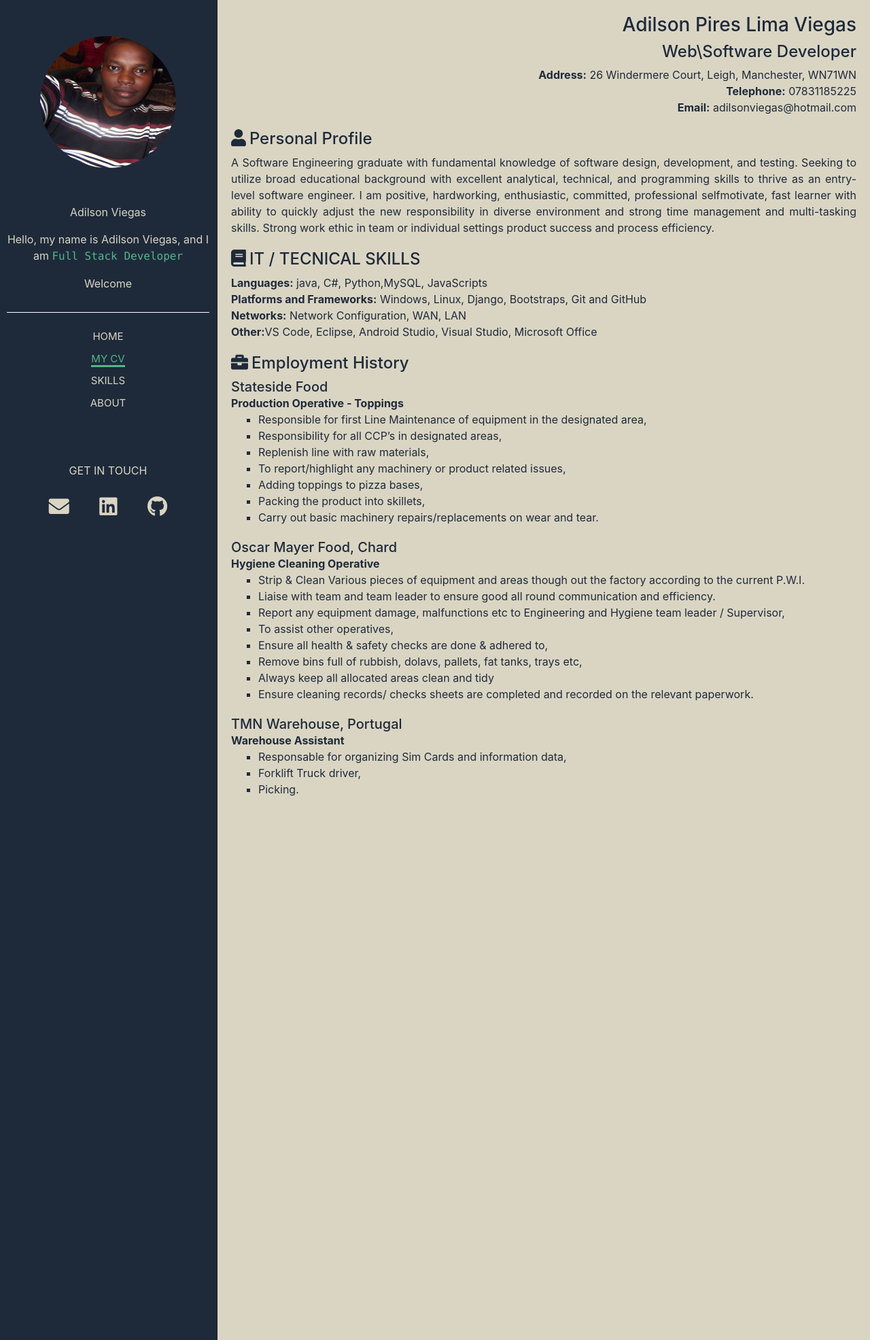
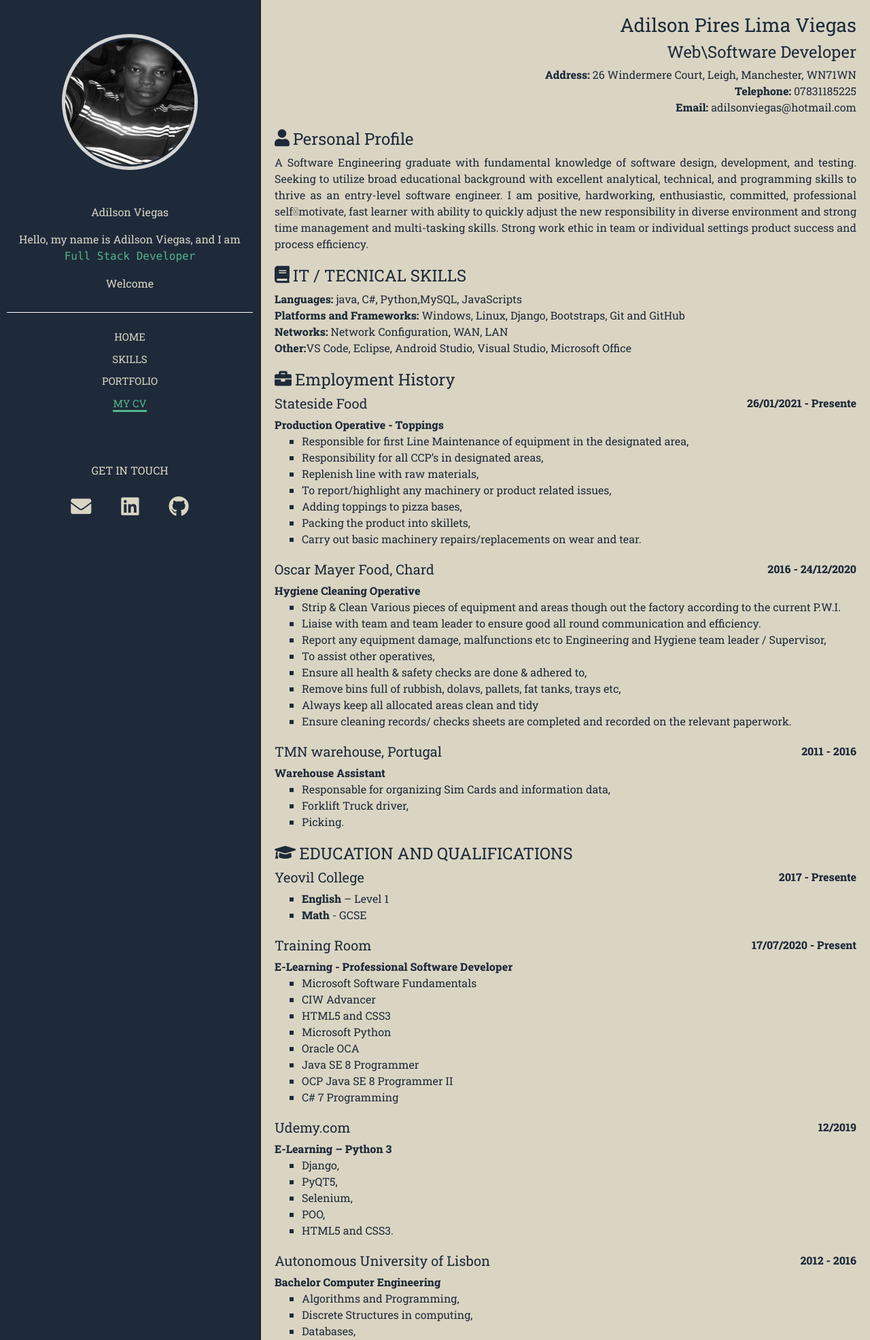
Before and after one commit to ViegasAdilson/adilson, a PHP site: page /mycv.html in a window 1280 px wide. Shown: the top 1971 px of the page at 68% size. Run offline with PHP 8.4, Linux system fonts and the light colour scheme.

Commit message:
adcionando google fonts

```diff
--- a/css/estilo.css
+++ b/css/estilo.css
@@ -1,4 +1,5 @@
 *{
+    font-family: 'Roboto Slab', serif;
     padding: 0;
     margin: 0;
     box-sizing: border-box;
@@ -17,7 +18,7 @@
     top: 0;
     bottom: 0;
     left: 0;
-    width: 25%;
+    width: 30%;
     position: absolute;
     color: var(--text-color);
     border-right: 2px solid var(--bio-border-color);
@@ -31,7 +32,7 @@
     top: 0;
     bottom: 0;
     right: 0;
-    width: 75%;
+    width: 70%;
     position: absolute;
     text-align: justify;
     padding-left: 40px;
@@ -45,7 +46,7 @@
     top: 0;
     bottom: 0;
     right: 0;
-    width: 75%;
+    width: 70%;
     position: absolute;
     text-align: justify;
     padding-left: 40px;
@@ -74,7 +75,17 @@
     border-radius: 50%;
     margin: 50px auto;
     padding: 3px 0;
-
+    border: 5px solid var(--text-color);
+    box-shadow: 5px 5px, 20px grey;
+    cursor: pointer;
+    transition: .5s;
+    user-select: none;
+    filter: grayscale(100%);
+}
+#aside-container img:hover{
+   filter: grayscale(0%);
+   transform: scale(1.05);
+   box-shadow: 5px 5px 20px black;
 }
 .aside-welcome{
     border-bottom: 1px solid #fff;
@@ -222,12 +233,25 @@ body.aboutbody ul.ul-menu a#about{
 
 /*Small devices (landscape phones, 576px and up)*/
 @media (max-width: 575.98px) {
-
+    #aside-container img{
+        width: 200px;
+        height: 200px;
+        border-radius: 50%;
+        margin: 50px auto;
+        padding: 3px 0;
+        border: 5px solid var(--text-color);
+        box-shadow: 5px 5px, 15px black;
+        cursor: pointer;
+        transition: .5s;
+        user-select: none;
+        filter: grayscale(100%);
+    }
 
 }
 
 /*Medium devices (tablets, 768px and up)*/
 @media (max-width: 767.98px) {
+
 
     #aside-container{
         top: auto;
--- a/mycv.html
+++ b/mycv.html
@@ -11,6 +11,12 @@
 
     <link rel="stylesheet" href="https://use.fontawesome.com/releases/v5.15.2/css/all.css"
         integrity="sha384-vSIIfh2YWi9wW0r9iZe7RJPrKwp6bG+s9QZMoITbCckVJqGCCRhc+ccxNcdpHuYu" crossorigin="anonymous">
+
+
+    <!-- Google fonts-->
+    <link rel="preconnect" href="https://fonts.gstatic.com">
+    <link href="https://fonts.googleapis.com/css2?family=Roboto+Slab:wght@400;800&display=swap" rel="stylesheet">
+
 
     <title>Portfilio</title>
 
@@ -38,13 +44,13 @@
                             <a id="idhome" href="index.html">Home</a>
                         </li>
                         <li>
-                            <a id="mycv" href="mycv.html">My CV</a>
-                        </li>
-                        <li>
                             <a id="skills" href="skills.html">Skills</a>
                         </li>
                         <li>
-                            <a id="about" href="about.html">About</a>
+                            <a id="about" href="portfolio.html">Portfolio</a>
+                        </li>
+                        <li>
+                            <a id="mycv" href="mycv.html">My CV</a>
                         </li>
                     </ul>
 
@@ -102,6 +108,7 @@
                         <i class="fas fa-book"></i>
                         <h4>IT / TECNICAL SKILLS</h4>
                     </div>
+
                     <ul id="skills-cv" style="padding-left: 0;">
                         <li><strong>Languages:</strong> java, C#, Python,MySQL, JavaScripts</li>
                         <li><strong>Platforms and Frameworks:</strong> Windows, Linux, Django, Bootstraps, Git and GitHub
@@ -115,7 +122,10 @@
                         <i class="fas fa-briefcase"></i>
                         <h4>Employment History</h4>
                     </div>
-                    <h5 style="margin-bottom: 0px;">Stateside Food</h5>
+                    <div class="d-flex">
+                        <h5>Stateside Food</h5>
+                        <span class="ml-auto"><strong> 26/01/2021 - Presente</strong></span>
+                    </div>
                     <p style="margin-bottom: 0px;">
                         <strong>Production Operative - Toppings</strong>
                     </p>
@@ -144,11 +154,14 @@
                     </ul>
                 </div>
                 <div class="perfil">
-                    <h5 style="margin-bottom: 0px;">Oscar Mayer Food, Chard</h5>
+                    <div class="d-flex">
+                        <h5>Oscar Mayer Food, Chard</h5>
+                        <span class="ml-auto"><strong> 2016 - 24/12/2020</strong></span>
+                    </div>
                     <p style="margin-bottom: 0px;">
                         <strong>Hygiene Cleaning Operative</strong>
                     </p>
-                    <ul ty>
+                    <ul>
                         <li>
                             Strip & Clean Various pieces of equipment and areas though out the factory according to the current
                             P.W.I.
@@ -178,11 +191,14 @@
                 </div>
 
                 <div class="perfil">
-                    <h5 style="margin-bottom: 0px;">TMN Warehouse, Portugal</h5>
+                    <div class="d-flex">
+                        <h5>TMN warehouse, Portugal</h5>
+                        <span class="ml-auto"><strong> 2011 - 2016</strong></span>
+                    </div>
                     <p style="margin-bottom: 0px;">
                         <strong>Warehouse Assistant</strong>
                     </p>
-                    <ul ty>
+                    <ul>
                         <li>
                             Responsable for organizing Sim Cards and information data,
                         </li>
@@ -194,6 +210,196 @@
                         </li>
                     </ul>
                 </div>
+                <div class="perfil">
+                    <div class="perfil-title">
+                        <i class="fas fa-graduation-cap"></i>
+                        <h4>EDUCATION AND QUALIFICATIONS</h4>
+                    </div>
+                    <div class="d-flex">
+                        <h5>Yeovil College</h5>
+                        <span class="ml-auto"><strong> 2017 - Presente</strong></span>
+                    </div>
+                    <ul>
+                        <li>
+                            <strong>English</strong> – Level 1
+                        </li>
+                        <li>
+                           <strong>Math</strong> - GCSE
+                        </li>
+
+                    </ul>
+                </div>
+                <div class="perfil">
+                    <div class="d-flex">
+                        <h5>Training Room</h5>
+                        <span class="ml-auto"><strong> 17/07/2020 - Present</strong></span>
+                    </div>
+                    <p style="margin-bottom: 0px;">
+                        <strong>E-Learning - Professional Software Developer</strong>
+                    </p>
+                    <ul>
+                        <li>
+                            Microsoft Software Fundamentals
+                        </li>
+                        <li>
+                            CIW Advancer
+                        </li>
+                        <li>
+                            HTML5 and CSS3
+                        </li>
+                        <li>
+                            Microsoft Python
+                        </li>
+                        <li>
+                            Oracle OCA
+                        </li>
+                        <li>
+                            Java SE 8 Programmer
+                        </li>
+                        <li>
+                            OCP Java SE 8 Programmer II
+                        </li>
+                        <li>
+                            C# 7 Programming
+                        </li>
+                    </ul>
+                </div>
+                <div class="perfil">
+                    <div class="d-flex">
+                        <h5>Udemy.com</h5>
+                        <span class="ml-auto"><strong> 12/2019</strong></span>
+                    </div>
+                    <p style="margin-bottom: 0px;">
+                        <strong>E-Learning – Python 3</strong>
+                    </p>
+                    <ul>
+                        <li>
+                            Django,
+                        </li>
+                        <li>
+                            PyQT5,
+                        </li>
+                        <li>
+                            Selenium,
+                        </li>
+                        <li>
+                            POO,
+                        </li>
+                        <li>
+                            HTML5 and CSS3.
+                        </li>
+                    </ul>
+                </div>
+
+                <div class="perfil">
+                    <div class="d-flex">
+                        <h5>Autonomous University of Lisbon</h5>
+                        <span class="ml-auto"><strong> 2012 - 2016</strong></span>
+                    </div>
+                    <p style="margin-bottom: 0px;">
+                        <strong>Bachelor Computer Engineering</strong>
+                    </p>
+                    <ul>
+                        <li>
+                            Algorithms and Programming,
+                        </li>
+                        <li>
+                            Discrete Structures in computing,
+                        </li>
+                        <li>
+                            Databases,
+                        </li>
+                        <li>
+                            Digital System, Computer Architecture,
+                        </li>
+                        <li>
+                            Operating Systems,
+                        </li>
+                        <li>
+                            Object-Orienting Programming,
+                        </li>
+                        <li>
+                            Networks and Communications,
+                        </li>
+                        <li>
+                            Programming Paradigms, Statistics,
+                        </li>
+                        <li>
+                            Software Engineering, Network Engineering,
+                        </li>
+                        <li>
+                            Web Development,
+                        </li>
+                        <li>
+                            Artificial Intelligence,
+                        </li>
+                        <li>
+                            Project Management,
+                        </li>
+                        <li>
+                            Management of Systems and Networks,
+                        </li>
+                        <li>
+                            Distributed and Parallel Systems,
+                        </li>
+                        <li>
+                            Mathematic I,
+                        </li>
+                        <li>
+                            Mathematic II,
+                        </li>
+                        <li>
+                            English.
+                        </li>
+                    </ul>
+                </div>
+                <div class="perfil">
+                    <div class="d-flex">
+                        <h5>Formabase</h5>
+                        <span class="ml-auto"><strong>2013</strong></span>
+                    </div>
+                    <p style="margin-bottom: 0px;">
+                        <strong>Java Programming Course</strong>
+                    </p>
+                    <ul>
+                        <li>
+                            Syntax,
+                        </li>
+                        <li>
+                            Flow Control,
+                        </li>
+                        <li>
+                            Array, List and Specific Operators & Simulation,
+                        </li>
+                        <li>
+                            Methods,
+                        </li>
+                        <li>
+                            HObject Oriented Programming,
+                        </li>
+                        <li>
+                            Polymorphism,
+                        </li>
+                        <li>
+                            Encapsulation,
+                        </li>
+                        <li>
+                            File.
+                        </li>
+                    </ul>
+                </div>
+                <div class="perfil">
+                    <div class="perfil-title">
+                        <i class="fas fa-box-open"></i>
+                        <h4>INTERESTS/HOBBIES</h4>
+                    </div>
+                    <p>
+                        In my free time, I enjoy read forum and blog about technology, Robotics and Automation. Socializing with my
+                        friends and family and colleagues over the weekends. Building some car robot, drone, self-balance, Led cube.
+                        Playing football with friend during the spring and summer months.
+                    </p>
+                </div>
+
         </div>
     </section>
     <script src="https://code.jquery.com/jquery-3.5.1.slim.min.js" integrity="sha384-DfXdz2htPH0lsSSs5nCTpuj/zy4C+OGpamoFVy38MVBnE+IbbVYUew+OrCXaRkfj" crossorigin="anonymous"></script>
```
Also changed, not shown: about.html (deleted, +0 -80 lines), index.html (+8 -4 lines), skills.html (+10 -4 lines).
